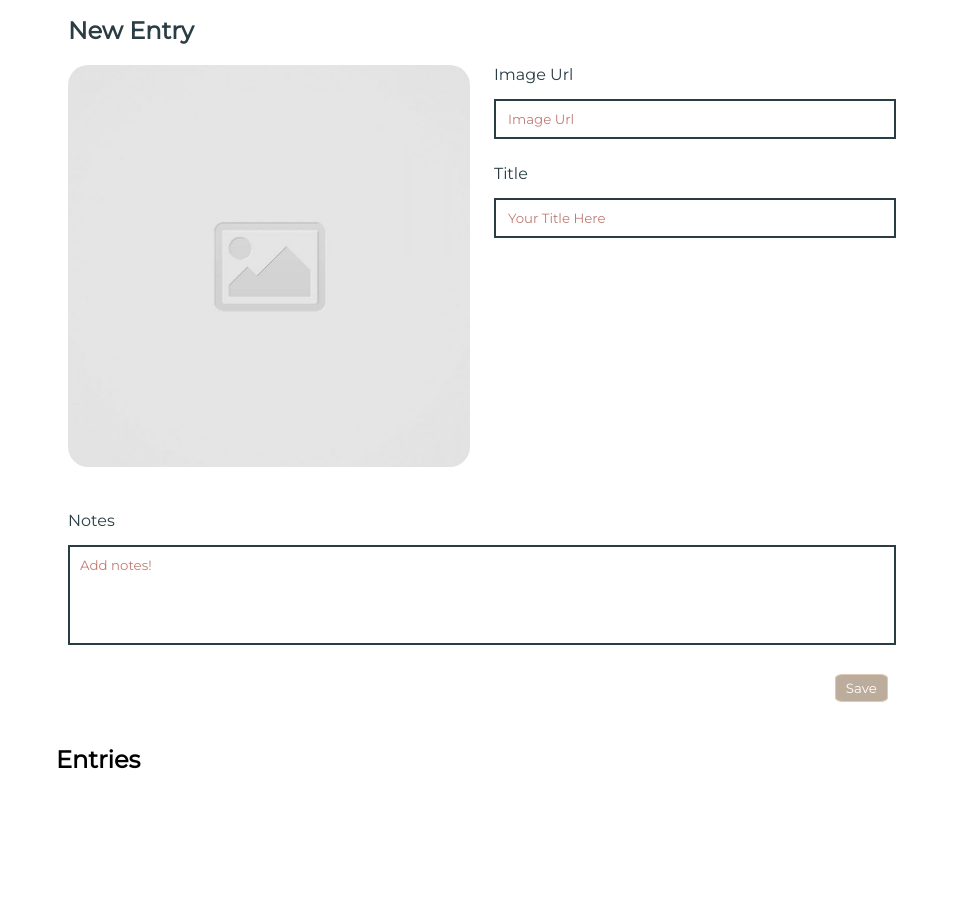
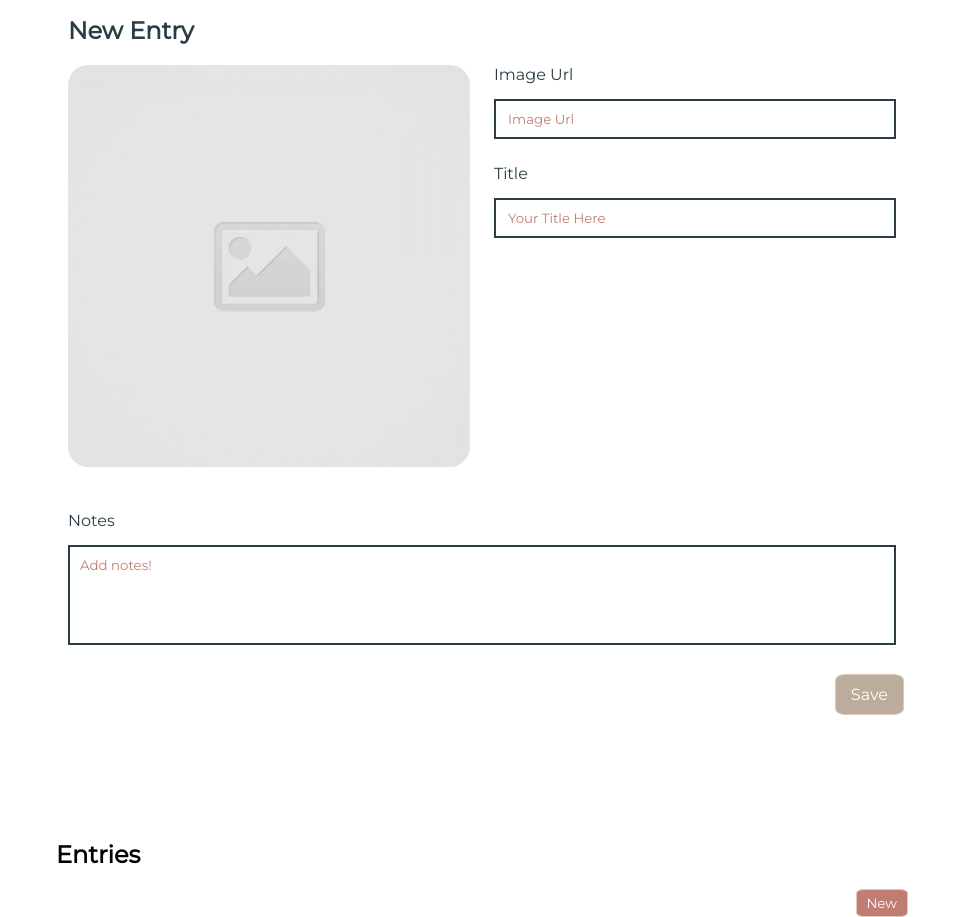
Before and after one commit to danielwrosenbaum/code-journal, a website: page index.html in a window 1280 px wide. Shown: the part 64-981 px from the top of the page, without its empty margins (158-1121 px from the left). Before the commit the page ends 858 px from the top, so only its background shows below. Drawn offline with Linux system fonts and the light colour scheme.

Commit message:
Ensure that refreshing the pages shows the same view as before refreshing. #2

```diff
--- a/css/styles.css
+++ b/css/styles.css
@@ -39,7 +39,7 @@ ul {
 }
 
 .entry {
-  margin-top: 25px;
+  margin-top: 125px;
 }
 
 .box {
@@ -81,9 +81,10 @@ textarea:hover {
 }
 
 .save-button {
-  padding: 5px 10px 5px 10px;
+  padding: 10px 15px 10px 15px;
   background-color: #bcac9b;
   color: white;
+  font-size: 1rem;
   border-radius: 15%;
   border: 1px solid #ddc9b4;
 }
@@ -99,3 +100,24 @@ textarea:hover {
   box-shadow: 0 5px #7a6c5d;
   transform: translateY(4px);
 }
+
+.new-button {
+  padding: 5px 10px 5px 10px;
+  background-color: #c17c74;
+  color: white;
+  border-radius: 15%;
+  border: 1px solid #ddc9b4;
+  float: right;
+}
+
+.new-button:hover {
+  background-color: #fcf3ec;
+  color: #c17c74;
+}
+
+.new-button:active {
+  background-color: #fcf3ec;
+  color: #c17c74;
+  box-shadow: 0 5px #7a6c5d;
+  transform: translateY(4px);
+}
--- a/index.html
+++ b/index.html
@@ -27,7 +27,7 @@
     <div data-view="entry-form" class="container">
       <form class="form">
         <div class="row column-full">
-          <h2>New Entry</h2>
+          <h2 id="newEntry">New Entry</h2>
         </div>
         <div class="row">
           <div class="column-half">
@@ -65,9 +65,10 @@
         </div>
       </form>
     </div>
-    <div data-view="entries" class="container">
+    <div data-view="entries" class="container entry">
       <a id="entry">
         <h2>Entries</h2>
+        <button class="new-button" type="button">New</button>
       </a>
       <ul class="column-full listEntries">
       </ul>
--- a/js/main.js
+++ b/js/main.js
@@ -4,6 +4,7 @@ var $changeUrl = document.querySelector('input.image');
 var $photoUrl = document.querySelector('img.pic');
 var $formVar = document.querySelector('.form');
 var theList = document.querySelector('.listEntries');
+var newButton = document.querySelector('.new-button');
 
 function addUrl(event) {
   $photoUrl.src = event.target.value;
@@ -55,7 +56,9 @@ function journalReturn(data) {
   newNotes.textContent = data.notes;
   return newListItem;
 }
-
+newButton.addEventListener('click', function (event) {
+  location.assign('#newEntry');
+});
 window.addEventListener('DOMContentLoaded', function (event) {
   for (var i = 0; i < data.entries.length; i++) {
     var newListEntries = journalReturn(data.entries[i]);
```
